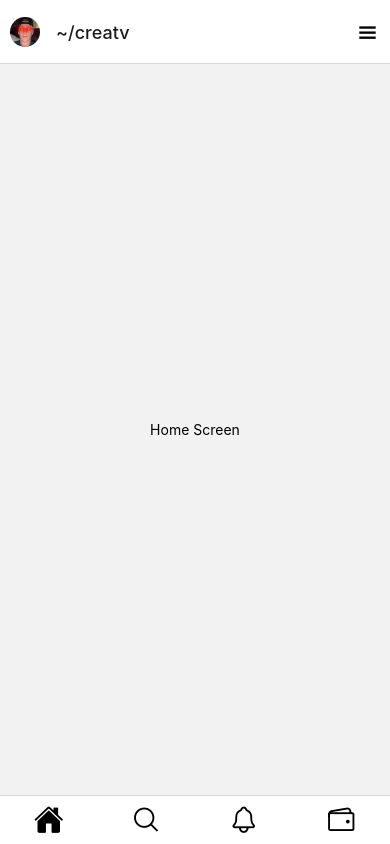
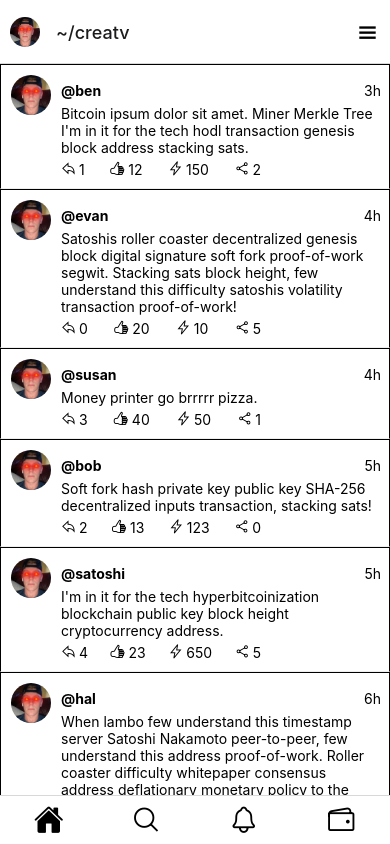
Before and after one commit to StyngSocial/creatv-v1, a React Native app: screen / in a window 390 px wide. Built offline with nearby package versions, Linux system fonts and the light colour scheme.

Commit message:
Post component and List + dummy data

```diff
--- /dev/null
+++ b/_data/posts.json
@@ -0,0 +1,142 @@
+[
+  {
+    "post": {
+      "postId": "1",
+      "author": "ben",
+      "post": "Bitcoin ipsum dolor sit amet. Miner Merkle Tree I'm in it for the tech hodl transaction genesis block address stacking sats.",
+      "date": "3h",
+      "engagement": {
+        "replies": 1,
+        "likes": 12,
+        "shares": 2,
+        "tips": 150
+      }
+    }
+  },
+  {
+    "post": {
+      "postId": "2",
+      "author": "evan",
+      "post": "Satoshis roller coaster decentralized genesis block digital signature soft fork proof-of-work segwit. Stacking sats block height, few understand this difficulty satoshis volatility transaction proof-of-work!",
+      "date": "4h",
+      "engagement": {
+        "replies": 0,
+        "likes": 20,
+        "shares": 5,
+        "tips": 10
+      }
+    }
+  },
+  {
+    "post": {
+      "postId": "3",
+      "author": "susan",
+      "post": "Money printer go brrrrr pizza.",
+      "date": "4h",
+      "engagement": {
+        "replies": 3,
+        "likes": 40,
+        "shares": 1,
+        "tips": 50
+      }
+    }
+  },
+  {
+    "post": {
+      "postId": "4",
+      "author": "bob",
+      "post": "Soft fork hash private key public key SHA-256 decentralized inputs transaction, stacking sats!",
+      "date": "5h",
+      "engagement": {
+        "replies": 2,
+        "likes": 13,
+        "shares": 0,
+        "tips": 123
+      }
+    }
+  },
+  {
+    "post": {
+      "postId": "5",
+      "author": "satoshi",
+      "post": "I'm in it for the tech hyperbitcoinization blockchain public key block height cryptocurrency address.",
+      "date": "5h",
+      "engagement": {
+        "replies": 4,
+        "likes": 23,
+        "shares": 5,
+        "tips": 650
+      }
+    }
+  },
+  {
+    "post": {
+      "postId": "6",
+      "author": "hal",
+      "post": "When lambo few understand this timestamp server Satoshi Nakamoto peer-to-peer, few understand this address proof-of-work. Roller coaster difficulty whitepaper consensus address deflationary monetary policy to the moon hodl.",
+      "date": "6h",
+      "engagement": {
+        "replies": 2,
+        "likes": 434,
+        "shares": 12,
+        "tips": 1560
+      }
+    }
+  },
+  {
+    "post": {
+      "postId": "7",
+      "author": "nick",
+      "post": "Whitepaper hodl stacking sats double-spend problem nonce money printer go brrrrr cryptocurrency!",
+      "date": "7h",
+      "engagement": {
+        "replies": 1,
+        "likes": 323,
+        "shares": 2,
+        "tips": 10800
+      }
+    }
+  },
+  {
+    "post": {
+      "postId": "8",
+      "author": "adam",
+      "post": "Wallet space citadel Satoshi Nakamoto, money printer go brrrrr key pair money printer go brrrrr hash, price action! SHA-256 Satoshi Nakamoto whitepaper consensus, hashrate soft fork to the moon roller coaster genesis block? Hash, mempool private key roller coaster freefall together bitcoin few understand this bitcoin, key pair? Private key decentralized, roller coaster wallet.",
+      "date": "10h",
+      "engagement": {
+        "replies": 1,
+        "likes": 45,
+        "shares": 3,
+        "tips": 560
+      }
+    }
+  },
+  {
+    "post": {
+      "postId": "9",
+      "author": "craig",
+      "post": "I am not Satoshi.",
+      "date": "14h",
+      "engagement": {
+        "replies": 149,
+        "likes": 1,
+        "shares": 85,
+        "tips": 0
+      }
+    }
+  },
+  {
+    "post": {
+      "postId": "10",
+      "author": "ben",
+      "post": "Hyperbitcoinization electronic cash mempool block height money printer go brrrrr transaction difficulty double-spend problem?",
+      "date": "18h",
+      "engagement": {
+        "replies": 2,
+        "likes": 34,
+        "shares": 5,
+        "tips": 5620
+      }
+    }
+  }
+]
--- /dev/null
+++ b/components/Post.jsx
@@ -0,0 +1,81 @@
+import React from "react";
+import { StyleSheet, View, Text, Image, Dimensions } from "react-native";
+import Ionicon from "react-native-vector-icons/Ionicons";
+
+import Avatar from "../assets/avatar.jpeg";
+
+export const Post = (props) => {
+  const { post } = props;
+
+  return (
+    <View style={styles.container}>
+      <View>
+        <Image style={styles.userPic} source={Avatar} />
+      </View>
+      <View style={styles.post}>
+        <View style={styles.userInfo}>
+          <Text style={styles.bold}>@{post.author}</Text>
+          <Text>{post.date}</Text>
+        </View>
+        <View>
+          <Text>{post.post}</Text>
+        </View>
+        <View style={styles.engagement}>
+          <View style={{ flexDirection: "row" }}>
+            <Ionicon name="arrow-undo-outline" size={15} />
+            <Text style={{ paddingLeft: 3 }}>{post.engagement.replies}</Text>
+          </View>
+          <View style={{ flexDirection: "row" }}>
+            <Ionicon name="thumbs-up-outline" size={15} />
+            <Text style={{ paddingLeft: 3 }}>{post.engagement.likes}</Text>
+          </View>
+          <View style={{ flexDirection: "row" }}>
+            <Ionicon name="ios-flash-outline" size={15} />
+            <Text style={{ paddingLeft: 3 }}>{post.engagement.tips}</Text>
+          </View>
+          <View style={{ flexDirection: "row" }}>
+            <Ionicon name="share-social-outline" size={15} />
+            <Text style={{ paddingLeft: 3 }}>{post.engagement.shares}</Text>
+          </View>
+        </View>
+      </View>
+    </View>
+  );
+};
+
+const styles = StyleSheet.create({
+  container: {
+    flexDirection: "row",
+    padding: 10,
+    borderWidth: 1,
+    borderBottomColor: "#eee",
+    backgroundColor: "#fff",
+  },
+  userPic: {
+    width: 40,
+    height: 40,
+    borderRadius: 100,
+  },
+  post: {
+    paddingHorizontal: 10,
+    width: Dimensions.get("window").width - 50,
+  },
+  userInfo: {
+    height: 30,
+    flexDirection: "row",
+    justifyContent: "space-between",
+    alignItems: "center",
+  },
+  bold: {
+    fontWeight: "bold",
+  },
+  engagement: {
+    flexDirection: "row",
+    justifyContent: "space-between",
+    paddingTop: 5,
+    // backgroundColor: "#000",
+    width: 200,
+  },
+});
+
+export default Post;
--- a/screens/HomeScreen.jsx
+++ b/screens/HomeScreen.jsx
@@ -1,9 +1,16 @@
 import React from "react";
-import { Text, View, StyleSheet } from "react-native";
+import { View, StyleSheet, ScrollView } from "react-native";
+import posts from "../_data/posts.json";
+
+import Post from "../components/Post";
 const HomeScreen = ({ navigation }) => {
   return (
-    <View style={styles.container}>
-      <Text>Home Screen</Text>
+    <View>
+      <ScrollView>
+        {posts.map((item) => {
+          return <Post post={item.post} key={item.post.postId} />;
+        })}
+      </ScrollView>
     </View>
   );
 };
```
Also changed, not shown: _data/posts.txt (added).
